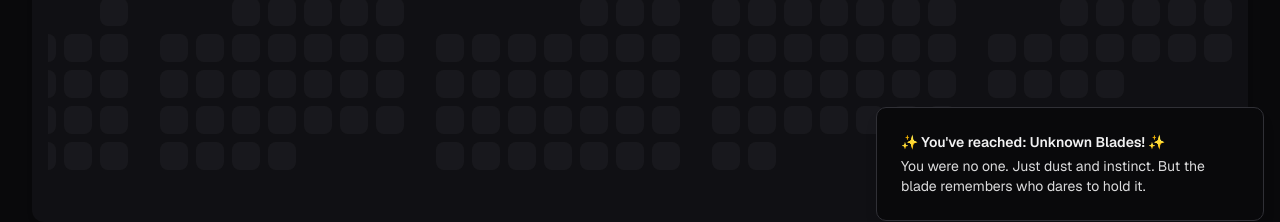
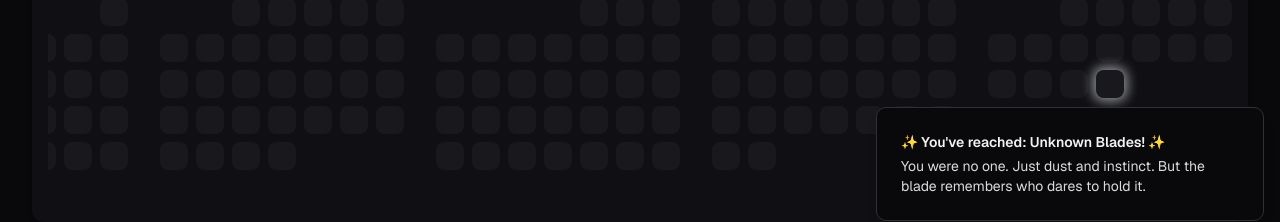
Before and after one commit to Abhi9818-max/SIGIL-clean, a Next.js app: page / in a window 1280 px wide. Shown: the part 563-785 px from the top of the page. Built offline with nearby package versions, Linux system fonts and the light colour scheme.

Commit message:
in calender , the current day box should be an effect glow by which anyo

```diff
--- a/src/app/globals.css
+++ b/src/app/globals.css
@@ -138,3 +138,19 @@
     appearance: textfield;
   }
 }
+
+@layer utilities {
+  .today-glow {
+    box-shadow: 0 0 8px 2px hsl(var(--primary) / 0.7);
+    animation: pulse-glow 2.5s infinite ease-in-out;
+  }
+
+  @keyframes pulse-glow {
+    0%, 100% {
+      box-shadow: 0 0 8px 2px hsl(var(--primary) / 0.7);
+    }
+    50% {
+      box-shadow: 0 0 14px 4px hsl(var(--primary) / 0.5);
+    }
+  }
+}
--- a/src/components/records/DaySquare.tsx
+++ b/src/components/records/DaySquare.tsx
@@ -55,7 +55,8 @@ const DaySquare: React.FC<DaySquareProps> = ({ day, onClick }) => {
               "aspect-square w-full h-full rounded-sm focus:outline-none focus:ring-2 focus:ring-ring",
               "hover:shadow-md hover:brightness-110",
               "transition-all duration-200 ease-out",
-              isDayInTheFuture ? "cursor-not-allowed" : "cursor-pointer"
+              isDayInTheFuture ? "cursor-not-allowed" : "cursor-pointer",
+              isToday && "today-glow"
             )}
             style={getSquareStyle()}
             aria-label={tooltipText}
```
